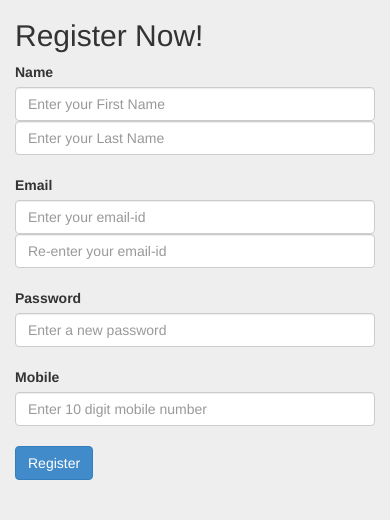
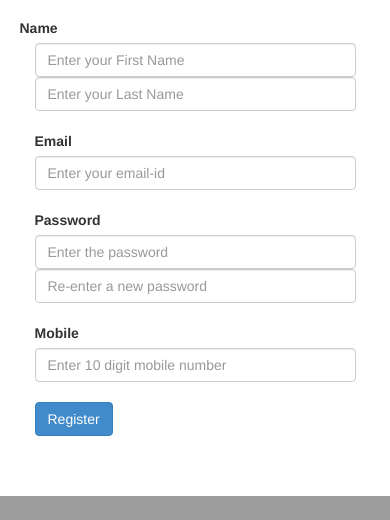
Before and after one commit to AbhinavTrips/framepicsSEN, a PHP site: page /index.php in a window 390 px wide. Shown: the part 561-1081 px from the top of the page. After the commit the page ends 1057 px from the top, so only its background shows below. Run offline with PHP 8.4, Linux system fonts and the light colour scheme; some libraries are stand-ins or nearby versions.

Commit message:
Registration form

```diff
--- a/register.php
+++ b/register.php
@@ -2,49 +2,85 @@
 <html>
 
 <head>
-<meta content="text/html; charset=utf-8" http-equiv="Content-Type">
-<title>Untitled 1</title>
-	<script src="jsfunc.js"></script>
+    <meta charset="utf-8">
+    <meta http-equiv="X-UA-Compatible" content="IE=edge">
+    <meta name="viewport" content="width=device-width, initial-scale=1">
+    <meta name="description" content="">
+    <meta name="author" content="">
+    <link rel="shortcut icon" href="../../assets/ico/favicon.ico">
+
+    <title>User Login</title>
+
+    <!-- Bootstrap core CSS -->
+    <link href="css/bootstrap.min.css" rel="stylesheet">
+
+    <!-- Custom styles for this template -->
+    <link href="css/signin.css" rel="stylesheet">
+
+    <!-- Just for debugging purposes. Don't actually copy this line! -->
+    <!--[if lt IE 9]><script src="../../assets/js/ie8-responsive-file-warning.js"></script><![endif]-->
+
+    <!-- HTML5 shim and Respond.js IE8 support of HTML5 elements and media queries -->
+    <!--[if lt IE 9]>
+      <script src="html5shiv.js"></script>
+      <script src="respond.min.js"></script>
+    <![endif]-->
 </head>
 
 <body>
+<div class="navbar navbar-inverse navbar-fixed-top" role="navigation">
+      <div class="container">
+        <div class="navbar-header">
+          <button type="button" class="navbar-toggle" data-toggle="collapse" data-target=".navbar-collapse">
+            <span class="sr-only">Toggle navigation</span>
+            <span class="icon-bar"></span>
+            <span class="icon-bar"></span>
+            <span class="icon-bar"></span>
+          </button>
+          <a class="navbar-brand" href="home.php">Framepics</a>
+        </div>
+        <div class="collapse navbar-collapse">
+          <ul class="nav navbar-nav">
+            <li><a href="cart.php"><span class="glyphicon glyphicon-shopping-cart"></span>Cart</a></li>
+            <li><a href="login.php"><span class="glyphicon glyphicon-off"></span>Login</a></li>
+      		<li><a href="#about">About</a></li>
+            <li><a href="#contact">Contact</a></li>
+          </ul>
 
-<h2>Register Now!</h2>
-  <form class="form-horizontal" id ="form" role="form">
+         <?php include 'search.php'; ?>
 
-           	<label>Name</label>
+ </div>
+      </div>
+    </div>
+    <div class="row  col-md-offset-3">
+    <div class="row col-md-6 " style="margin:5%">
+
+  <form class="form-horizontal" id ="form" role="form" method="get" action="reg_process.php">
+
       <div class="row">
-
-	         <div class="col-md-6  "><input id ="firstName" name ="first_name" type="text" placeholder="Enter your First Name" class="form-control" required></div>
-             <div class="col-md-5"> <input id ="lastName" name="last_name" type="text" placeholder="Enter your Last Name" class="form-control" required><br></div></div>
+           	<label> Name</label>
+	         <div class="col-md-6  "><input id ="first" name ="first" type="text" placeholder="Enter your First Name" class="form-control" required></div>
+             <div class="col-md-5"> <input id ="last" name="last" type="text" placeholder="Enter your Last Name" class="form-control" required><br></div></div>
 
             <label >Email</label>
             <div class="row">
-           <div class="col-md-6"> <input id ="email" name ="email_id" type="email" placeholder="Enter your email-id" class="form-control" required></div>
-           <div class="col-md-5 "> <input id ="confirmEmail" name="re_email" type="email" placeholder="Re-enter your email-id" class="form-control" required><br></div></div>
+           <div class="col-md-6"> <input id ="email" name ="email" type="email" placeholder="Enter your email-id" class="form-control" required><br></div></div>
 
             <label>Password</label>
             <div class="row">
-           <div class="col-md-6"> <input id="password" name ="password" type="password" placeholder="Enter a new password" class="form-control" required><br></div></div>
+           <div class="col-md-6"> <input id="pass" name ="pass" type="password" placeholder="Enter the password" class="form-control" required></div>
+           <div class="col-md-5 "> <input id ="repass" name="repass" type="password" placeholder="Re-enter a new password" class="form-control" required><br></div></div>
             <label>Mobile</label>
             <div class="row">
            <div class="col-md-6"> <input id="mobile" name ="mobile" type="tel" placeholder="Enter 10 digit mobile number" class="form-control" required><br></div></div>
 
 			<div class="row">
 			<div class="col-md-5">
-            <button type="button" class="btn btn-primary" onclick="reg()">Register</button></div></div>
+            <button type="submit" class="btn btn-primary" >Register</button></div></div>
           </form>
           <div id="regDiv"></div>
-  <!--    <form class="form-signin" role="form" action="<?php echo $current_file; ?>" method="post">
-        <h2 class="form-signin-heading">Please sign in</h2>
-        <input name="login_user" type="text" class="form-control" placeholder="username" required autofocus>
-        <input name ="login_pass" type="password" class="form-control" placeholder="Password" required>
-        <label class="checkbox">
-          <input type="checkbox" value="remember-me"> Remember me
-        </label>
-        <button class="btn btn-lg btn-primary btn-block" type="submit">Sign in</button>
-      </form>-->
-
+    </div>
+</div>
 </body>
 
 </html>
```
